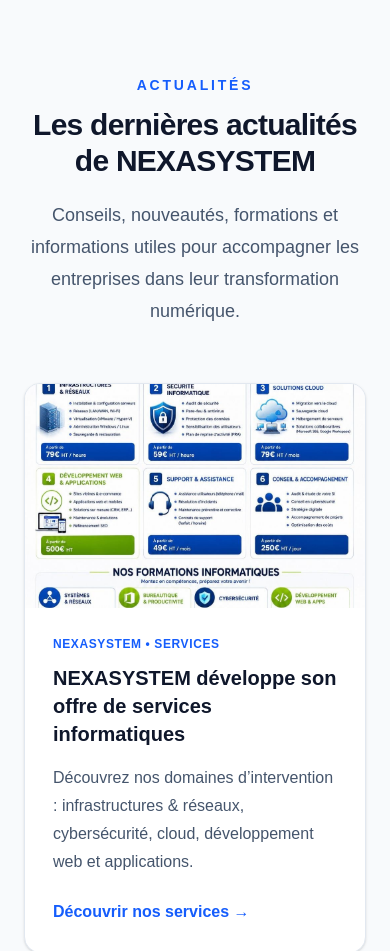
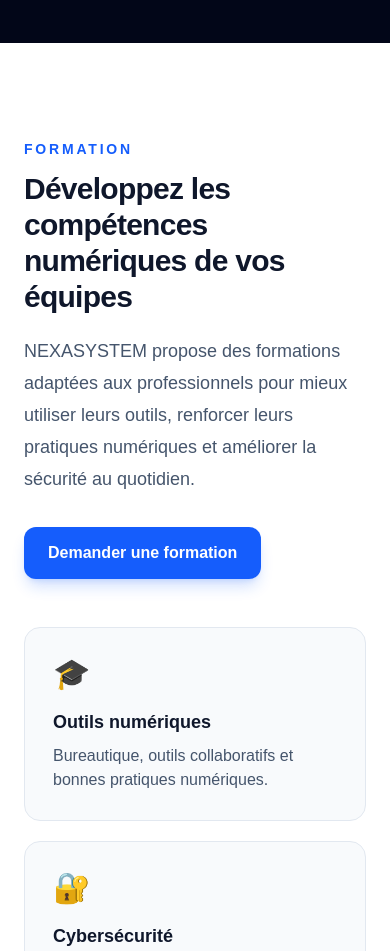
Before and after one commit to Jesse-93/nexasystem, a Next.js app: page / in a window 390 px wide. Shown: the part 7280-8231 px from the top of the page. Built offline with nearby package versions, Linux system fonts and the light colour scheme.

Commit message:
Refonte de la navigation du site

```diff
--- a/app/page.tsx
+++ b/app/page.tsx
@@ -97,31 +97,31 @@
             </a>
 
             <a
+              href="#apropos"
+              className="text-sm font-medium text-slate-300 transition hover:text-blue-400"
+            >
+              Qui sommes-nous ?
+            </a>
+
+            <a
               href="#services"
               className="text-sm font-medium text-slate-300 transition hover:text-blue-400"
             >
-              Services
-            </a>
-
-            <a
-              href="#developpement"
-              className="text-sm font-medium text-slate-300 transition hover:text-blue-400"
-            >
-              Développement
+              Nos services
             </a>
 
             <a
               href="#solutions"
               className="text-sm font-medium text-slate-300 transition hover:text-blue-400"
             >
-              Solutions
+              Nos solutions
             </a>
 
             <a
-              href="#apropos"
+              href="#formation"
               className="text-sm font-medium text-slate-300 transition hover:text-blue-400"
             >
-              À propos
+              Formation
             </a>
 
             <a
@@ -682,12 +682,14 @@
             <div>
 
               <p className="text-sm font-semibold uppercase tracking-wider text-blue-400">
-                À propos de NEXASYSTEM
+                Qui sommes-nous ?
               </p>
 
               <h2 className="mt-4 text-3xl font-bold sm:text-4xl">
-                Un partenaire informatique au service de votre entreprise.
+                Un partenaire informatique de proximité pour les professionnels.
               </h2>
+
+              <div className="mt-6 h-1 w-16 rounded-full bg-blue-500" />
 
             </div>
 
@@ -709,6 +711,101 @@
 
             </div>
 
+          </div>
+        </div>
+      </section>
+
+      {/* =========================
+          FORMATION
+      ========================== */}
+      <section id="formation" className="bg-white py-24">
+        <div className="mx-auto max-w-7xl px-6 lg:px-8">
+          <div className="grid gap-12 lg:grid-cols-2 lg:items-center">
+            <div>
+              <p className="text-sm font-semibold uppercase tracking-[0.2em] text-blue-600">
+                Formation
+              </p>
+              <h2 className="mt-3 text-3xl font-bold tracking-tight text-slate-900 sm:text-4xl">
+                Développez les compétences numériques de vos équipes
+              </h2>
+              <p className="mt-5 text-lg leading-8 text-slate-600">
+                NEXASYSTEM propose des formations adaptées aux professionnels
+                pour mieux utiliser leurs outils, renforcer leurs pratiques
+                numériques et améliorer la sécurité au quotidien.
+              </p>
+              <a
+                href="#contact"
+                className="mt-8 inline-flex rounded-xl bg-blue-600 px-6 py-3.5 font-semibold text-white shadow-lg shadow-blue-600/20 transition hover:-translate-y-0.5 hover:bg-blue-500"
+              >
+                Demander une formation
+              </a>
+            </div>
+
+            <div className="grid gap-5 sm:grid-cols-2">
+              <div className="rounded-2xl border border-slate-200 bg-slate-50 p-7">
+                <div className="text-3xl">🎓</div>
+                <h3 className="mt-4 text-lg font-bold text-slate-900">Outils numériques</h3>
+                <p className="mt-2 leading-6 text-slate-600">Bureautique, outils collaboratifs et bonnes pratiques numériques.</p>
+              </div>
+              <div className="rounded-2xl border border-slate-200 bg-slate-50 p-7">
+                <div className="text-3xl">🔐</div>
+                <h3 className="mt-4 text-lg font-bold text-slate-900">Cybersécurité</h3>
+                <p className="mt-2 leading-6 text-slate-600">Sensibilisation aux risques et adoption des bons réflexes.</p>
+              </div>
+              <div className="rounded-2xl border border-slate-200 bg-slate-50 p-7">
+                <div className="text-3xl">🌐</div>
+                <h3 className="mt-4 text-lg font-bold text-slate-900">Systèmes & réseaux</h3>
+                <p className="mt-2 leading-6 text-slate-600">Comprendre et utiliser efficacement son environnement informatique.</p>
+              </div>
+              <div className="rounded-2xl border border-slate-200 bg-slate-50 p-7">
+                <div className="text-3xl">💡</div>
+                <h3 className="mt-4 text-lg font-bold text-slate-900">IA & productivité</h3>
+                <p className="mt-2 leading-6 text-slate-600">Découvrir des usages concrets de l'intelligence artificielle.</p>
+              </div>
+            </div>
+          </div>
+        </div>
+      </section>
+
+      {/* =========================
+          NOS ENGAGEMENTS
+      ========================== */}
+      <section className="bg-slate-950 py-24 text-white">
+        <div className="mx-auto max-w-7xl px-6 lg:px-8">
+          <div className="mx-auto max-w-3xl text-center">
+            <p className="text-sm font-semibold uppercase tracking-[0.2em] text-blue-400">
+              Nos engagements
+            </p>
+            <h2 className="mt-3 text-3xl font-bold sm:text-4xl">
+              Une informatique pensée pour votre activité
+            </h2>
+            <p className="mt-5 text-lg leading-8 text-slate-300">
+              Des solutions utiles, fiables et adaptées à la réalité de chaque entreprise.
+            </p>
+          </div>
+
+          <div className="mt-14 grid gap-6 md:grid-cols-3">
+            <article className="rounded-2xl border border-slate-800 bg-slate-900 p-8">
+              <div className="text-3xl">🤝</div>
+              <h3 className="mt-5 text-xl font-bold">Proximité</h3>
+              <p className="mt-3 leading-7 text-slate-300">
+                Un accompagnement professionnel au plus près des entreprises de Belfort et du Territoire de Belfort.
+              </p>
+            </article>
+            <article className="rounded-2xl border border-slate-800 bg-slate-900 p-8">
+              <div className="text-3xl">🛡️</div>
+              <h3 className="mt-5 text-xl font-bold">Sécurité</h3>
+              <p className="mt-3 leading-7 text-slate-300">
+                La protection des systèmes, des données et des usages fait partie intégrante de nos solutions.
+              </p>
+            </article>
+            <article className="rounded-2xl border border-slate-800 bg-slate-900 p-8">
+              <div className="text-3xl">⚙️</div>
+              <h3 className="mt-5 text-xl font-bold">Sur mesure</h3>
+              <p className="mt-3 leading-7 text-slate-300">
+                Des recommandations adaptées à vos besoins, à vos contraintes et à la taille de votre structure.
+              </p>
+            </article>
           </div>
         </div>
       </section>
@@ -1136,7 +1233,7 @@
 
           <div className="flex flex-col items-center gap-3 md:items-end">
             <p className="text-center md:text-right">
-              Informatique à Belfort • Systèmes & Réseaux • Cybersécurité • Développement Web
+              Solutions informatiques pour les professionnels • Belfort & Territoire de Belfort
             </p>
 
             <div className="flex flex-wrap items-center justify-center gap-3">
```
